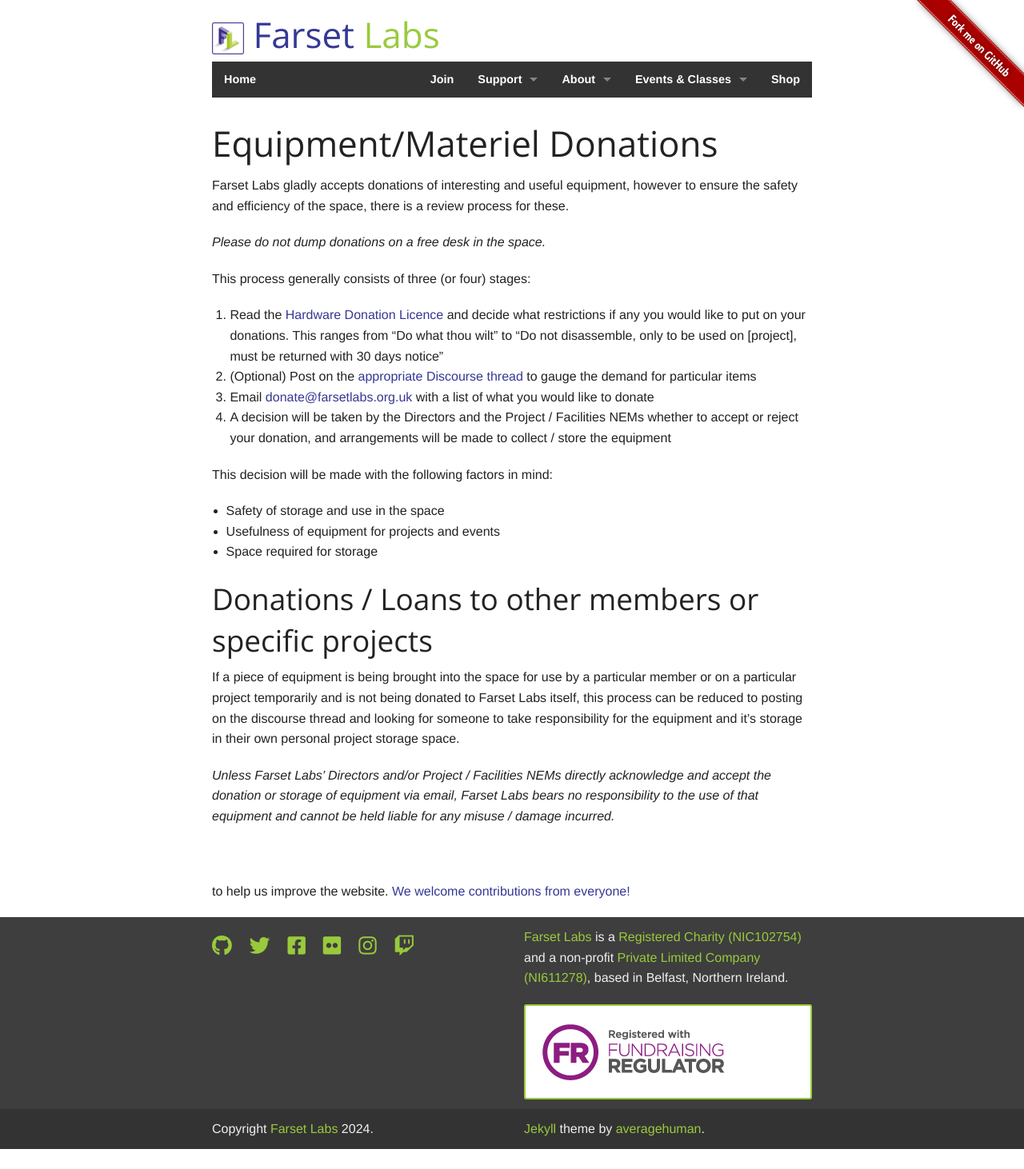
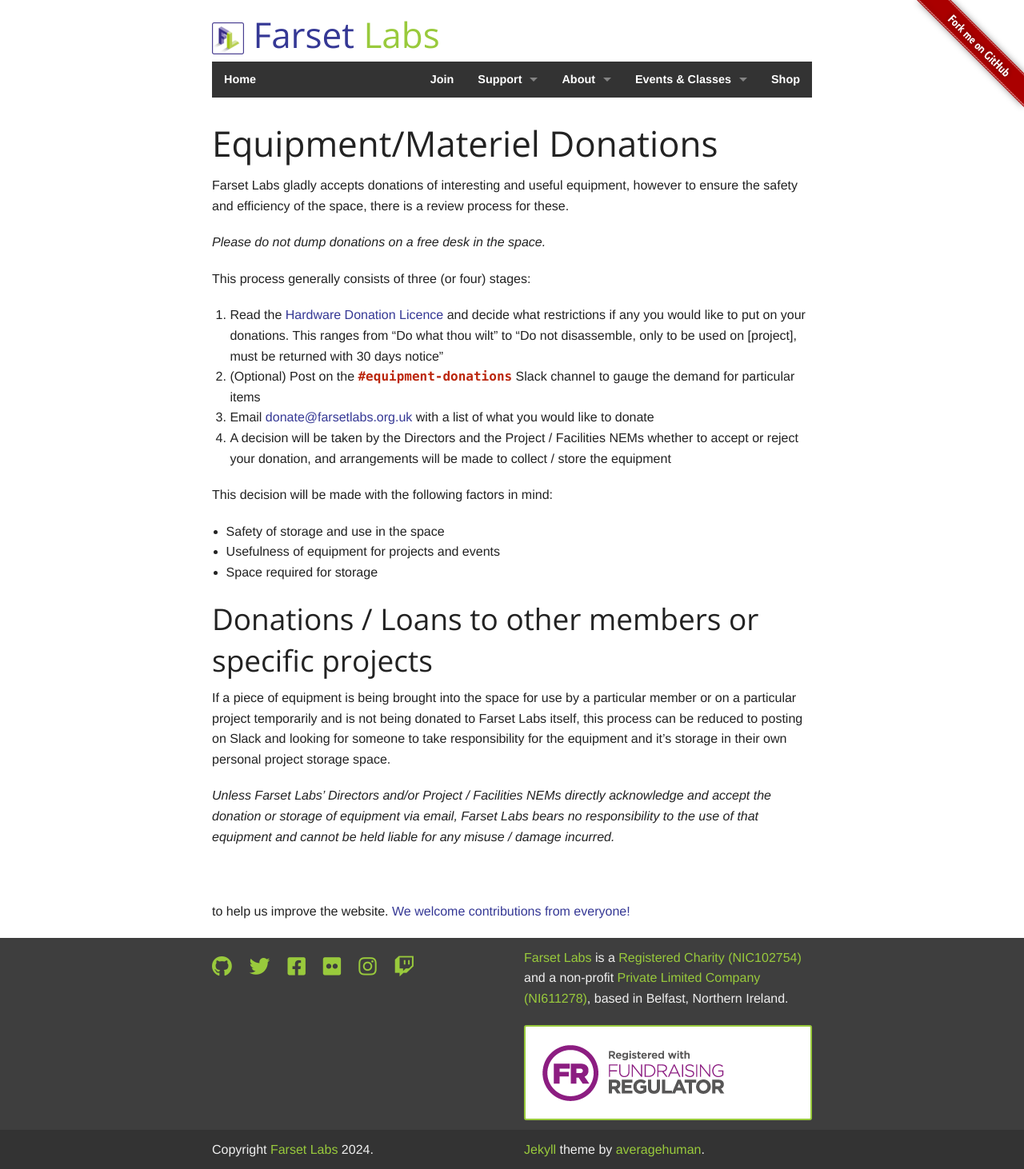
Before and after one commit to FarsetLabs/farsetlabs.github.io, a Jekyll site: the page built from support/equipment.md, in a window 1280 px wide. Shown: the whole page at 80% size. Built offline with Jekyll 4.4.1, drawn with Linux system fonts in a browser that asks for light colours; nearby versions of some CDN libraries; before the commit the page ends 1437 px from its top, so only the background shows below that.

Commit message:
Update support group

```diff
--- a/_config.yml
+++ b/_config.yml
@@ -38,7 +38,6 @@
     facebook: "andrewbolster"
     linkedin: "andrewbolster"
     github: "andrewbolster"
-    discourse: "bolster"
 
   - name: Colin Mitchell, Secretary
     pronouns: "he/him"
--- a/about/index.html
+++ b/about/index.html
@@ -118,6 +118,6 @@
     <div class="small-12 columns">
       <p>Farset Labs would like to thank our membership for making the world a more interesting place.</p>
 
-      <p>We would like to thank our <a href="/support/corporates.html">corporate members</a>, who are actively encouraging the next generation of experimenters and revolutionaries; Tibus Connect, and Weavers Court Business Park, for believing in us from day one.</p>
+      <p>We would like to thank our <a href="/support/corporates">corporate members</a>, who are actively encouraging the next generation of experimenters and revolutionaries; Tibus Connect, and Weavers Court Business Park, for believing in us from day one.</p>
     </div>
   </div>
--- a/farsetlabs.json
+++ b/farsetlabs.json
@@ -13,8 +13,7 @@
         "flickr": "http://www.flickr.com/groups/farset_labs",
         "instagram":"https://www.instagram.com/farsetlabs",
         "irc": "irc://irc.freenode.net/#farsetlabs",
-        "phone": "+448458694619",
-        "discourse":"https://discourse.farsetlabs.org.uk"
+        "phone": "+448458694619"
     },
     "issue_report_channels": [
         "email"
--- a/support/equipment.md
+++ b/support/equipment.md
@@ -13,7 +14,7 @@
 This process generally consists of three (or four) stages:
 
 1. Read the [Hardware Donation Licence](/about/hardware_donation_license.html) and decide what restrictions if any you would like to put on your donations. This ranges from "Do what thou wilt" to "Do not disassemble, only to be used on [project], must be returned with 30 days notice"
-1. (Optional) Post on the [appropriate Discourse thread](https://discourse.farsetlabs.org.uk/t/equipment-donation-thread/229) to gauge the demand for particular items
+1. (Optional) Post on the `#equipment-donations` Slack channel to gauge the demand for particular items
 1. Email [donate@farsetlabs.org.uk](mailto:donate@farsetlabs.org.uk) with a list of what you would like to donate
 1. A decision will be taken by the Directors and the Project / Facilities NEMs whether to accept or reject your donation, and arrangements will be made to collect / store the equipment
 
@@ -25,6 +26,6 @@
 
 ## Donations / Loans to other members or specific projects
 
-If a piece of equipment is being brought into the space for use by a particular member or on a particular project temporarily and is not being donated to Farset Labs itself, this process can be reduced to posting on the discourse thread and looking for someone to take responsibility for the equipment and it's storage in their own personal project storage space.
+If a piece of equipment is being brought into the space for use by a particular member or on a particular project temporarily and is not being donated to Farset Labs itself, this process can be reduced to posting on Slack and looking for someone to take responsibility for the equipment and it's storage in their own personal project storage space.
 
 *Unless Farset Labs' Directors and/or Project / Facilities NEMs directly acknowledge and accept the donation or storage of equipment via email, Farset Labs bears no responsibility to the use of that equipment and cannot be held liable for any misuse / damage incurred.*
```
Also changed, not shown: other parts of support/equipment.md (+2 -1 lines), membership.md (+1 -1 lines), support/corporates.md (+1 -1 lines), support/donate.md (added, +43 -0 lines), support/index.md (+2 -39 lines).
